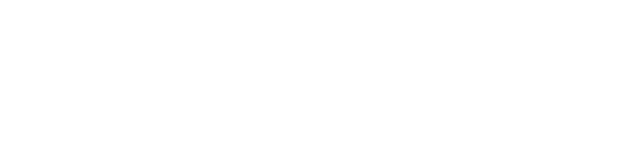
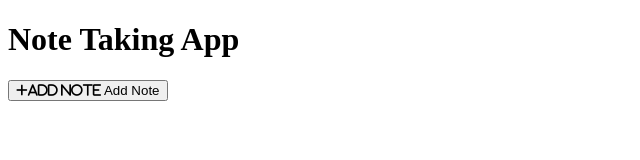
Before and after one commit to FrankGrillo1991/Notes-App, a plain HTML site: page index.html in a window 1280 px wide. Shown: the whole page, without its empty margins (0-640 px from the left). Drawn offline with Linux system fonts and the light colour scheme.

Commit message:
Update index.html

```diff
--- a/index.html
+++ b/index.html
@@ -9,6 +9,18 @@
     </head>
 
     <body>
+        <div class="btn">
+            <div class="heading">
+                <h1>Note Taking App</h1>
+            </div>
+            <button id="addBtn">
+                <i class="fas fa-plus">Add Note</i>
+                Add Note
+            </button>
+        </div>
+        <div id="main">
+
+        </div>
         <script src="https://kit.fontawesome.com/bf520e6492.js" crossorigin="anonymous"></script>
         <script src="script.js"></script>
     </body>
```
